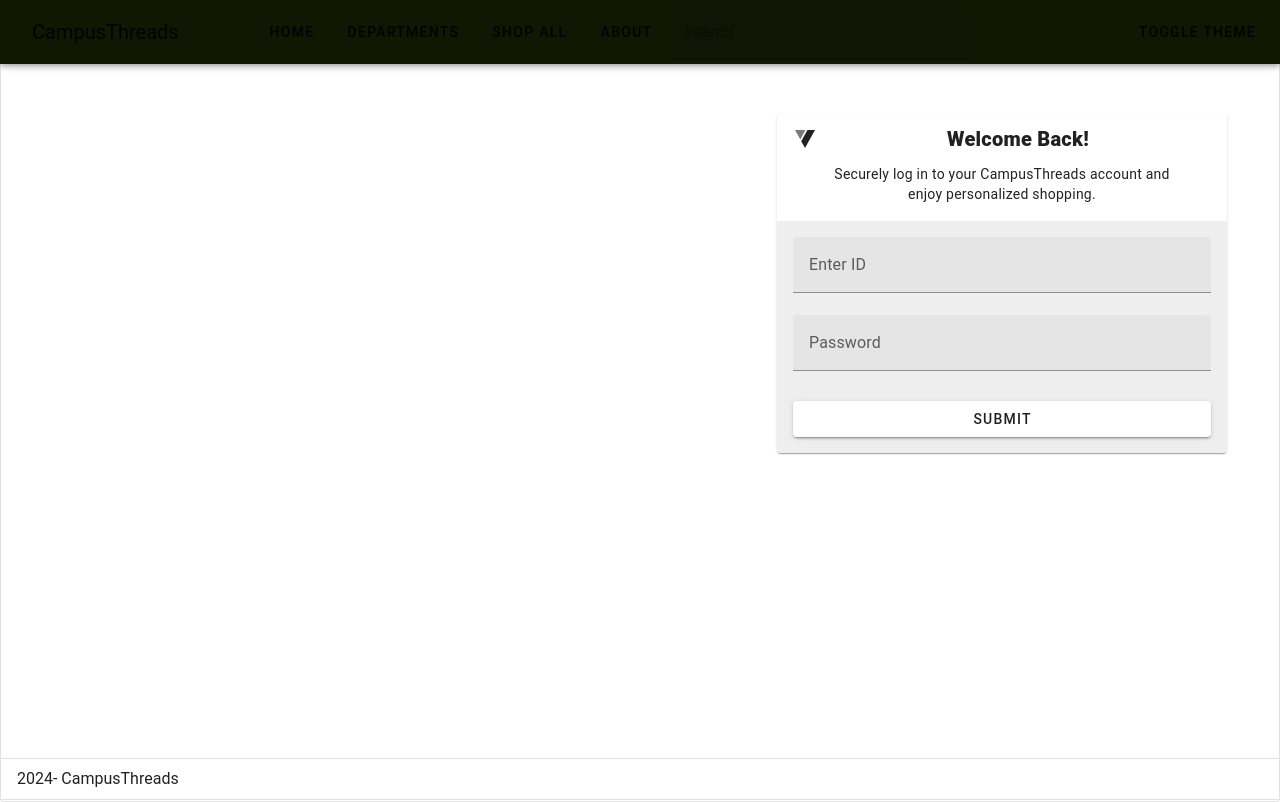
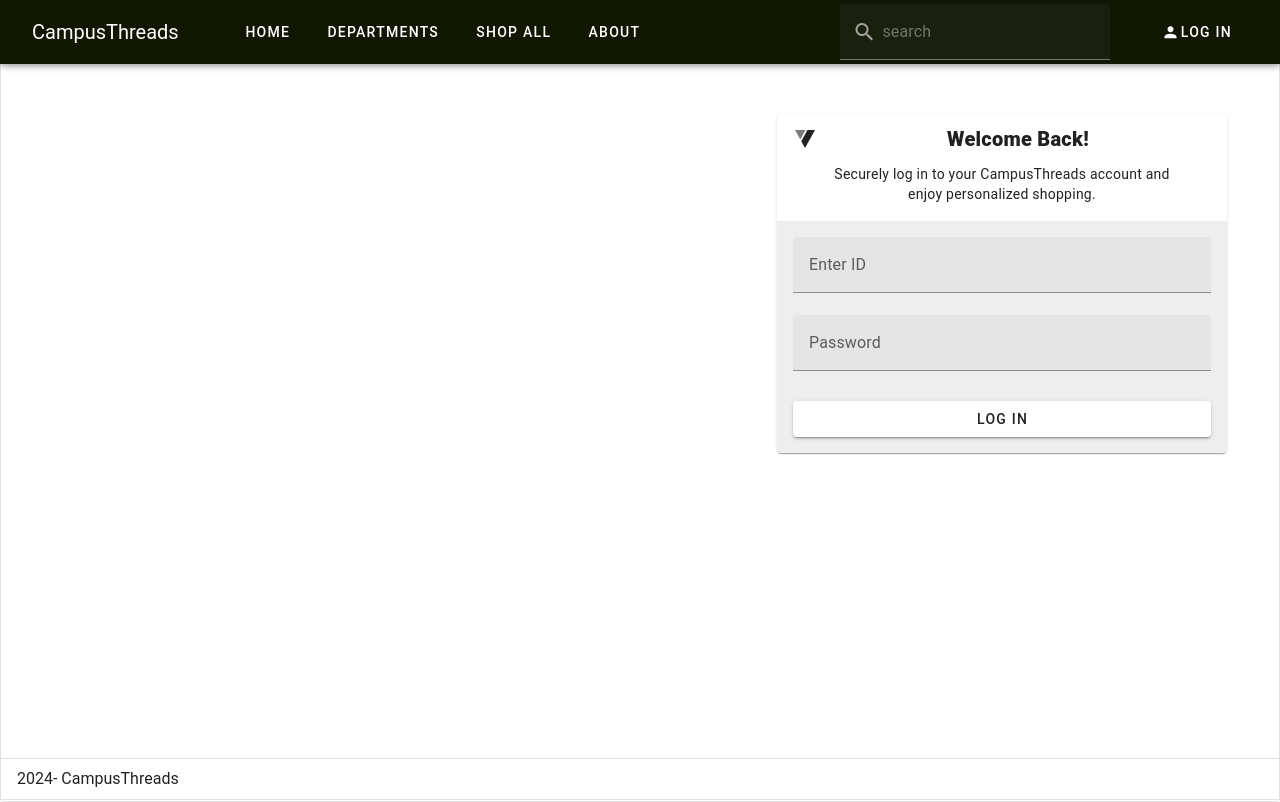
Before and after one commit to inguitobrian/CampusThreads, a Vue app: page / in a window 1280 px wide. Built offline with nearby package versions, Linux system fonts and the light colour scheme.

Commit message:
navbar changes

```diff
--- a/package.json
+++ b/package.json
@@ -18,6 +18,7 @@
   },
   "devDependencies": {
     "@eslint/js": "^9.12.0",
+    "@mdi/font": "^7.4.47",
     "@vitejs/plugin-vue": "^5.1.4",
     "@vue/eslint-config-prettier": "^10.0.0",
     "eslint": "^9.12.0",
--- a/src/main.js
+++ b/src/main.js
@@ -4,6 +4,7 @@ import { createApp } from 'vue'
 import { createPinia } from 'pinia'
 
 // Vuetify
+import '@mdi/font/css/materialdesignicons.css'
 import 'vuetify/styles'
 import { createVuetify } from 'vuetify'
 import * as components from 'vuetify/components'
@@ -15,6 +16,9 @@ import router from './router'
 const app = createApp(App)
 
 const vuetify = createVuetify({
+  icons: {
+    defaultSet: 'mdi',
+  },
   components,
   directives,
 })
--- a/src/views/LoginView.vue
+++ b/src/views/LoginView.vue
@@ -2,43 +2,34 @@
 import { ref } from 'vue'
 
 const theme = ref('light')
-
-function onClick() {
-  theme.value = theme.value === 'light' ? 'dark' : 'light'
-}
 </script>
 
 <template>
   <v-responsive class="border rounded">
     <v-app :theme="theme">
       <v-app-bar :style="{ backgroundColor: '#111703' }" class="px-3">
-        <v-toolbar-title>CampusThreads</v-toolbar-title>
-        <v-btn text>Home</v-btn>
-        <v-btn text>Departments</v-btn>
-        <v-btn text>Shop all</v-btn>
-        <v-btn text>About</v-btn>
+        <v-toolbar-title class="mr-8" style="color: white"
+          >CampusThreads</v-toolbar-title
+        >
 
+        <v-btn text class="mr-1" style="color: white">Home</v-btn>
+        <v-btn text class="mr-1" style="color: white">Departments</v-btn>
+        <v-btn text class="mr-1" style="color: white">Shop all</v-btn>
+        <v-btn text class="mr-1" style="color: white">About</v-btn>
+        <v-spacer></v-spacer>
         <v-text-field
+          class="mx-4"
+          style="color: white"
+          prepend-inner-icon="mdi-magnify"
           placeholder="search"
-          append-icon="mdi-magnify"
           hide-details
           dense
           solo
         ></v-text-field>
-        <v-btn icon>
-          <v-icon>mdi-account</v-icon>
+        <v-btn class="mr-5 ml-5" style="color: white">
+          <v-icon left>mdi-account</v-icon>
+          Log In
         </v-btn>
-        <v-btn icon>
-          <v-icon>mdi-cart</v-icon>
-        </v-btn>
-        <v-btn
-          :prepend-icon="
-            theme === 'light' ? 'mdi-weather-sunny' : 'mdi-weather-night'
-          "
-          text="Toggle Theme"
-          slim
-          @click="onClick"
-        ></v-btn>
       </v-app-bar>
 
       <v-main>
@@ -68,7 +59,7 @@ function onClick() {
                       type="password"
                     ></v-text-field>
 
-                    <v-btn class="mt-2" type="submit" block>Submit</v-btn>
+                    <v-btn class="mt-2" type="submit" block>Log In</v-btn>
                   </v-form>
                 </v-card-text>
               </v-card>
```
Also changed, not shown: 1 other file (tests, documents, lock files or other folders).
